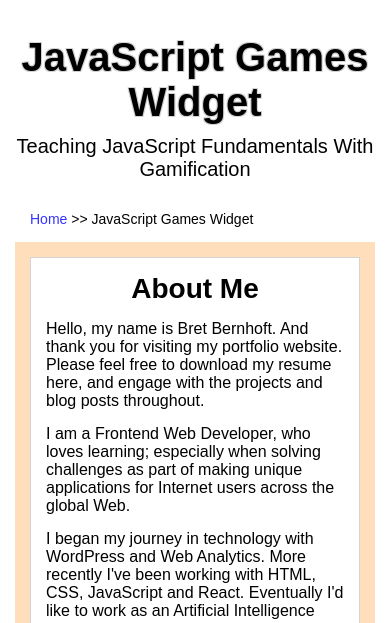
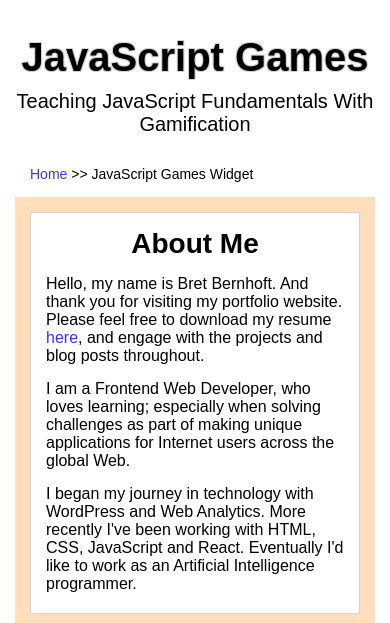
Before and after one commit to devbret/under-construction, a plain HTML site: page javascript-games/index.html in a window 390 px wide. Shown: the top 623 px of the page. Drawn offline with Linux system fonts and the light colour scheme.

Commit message:
Major upgrades to site responsiveness.

```diff
--- a/javascript-games/index.html
+++ b/javascript-games/index.html
@@ -16,15 +16,19 @@
     <meta name="viewport" content="width=device-width, initial-scale=1.0">
     <title>JavaScript Games Widget - Bret Bernhoft</title>
     <link rel="stylesheet" href="/main.css">
+    <link rel="stylesheet" href="/sqMain.css">
     <link rel="stylesheet" href="games.css">
   </head>
   <body>
     <div id="bgColoring"></div>
     <header>
-      <h1>JavaScript Games Widget</h1>
-      <p>Teaching JavaScript Fundamentals With Gamification</p>
+      <div id="m"></div>
+      <div class="headerSqueeze">
+        <h1>JavaScript Games</h1>
+        <p id="subtext">Teaching JavaScript Fundamentals With Gamification</p>
+      </div>
     </header>
-    <nav>
+    <nav class="mainNav">
       <p><a href="/">Home</a> >> JavaScript Games Widget</p>
     </nav>
     <main>
@@ -75,7 +79,7 @@
         <div id="topAsideDiv">
           <section class="styledPrimary" id="aboutMe">
             <h2>About Me</h2>
-            <p id="initialGreeting">Hello, my name is Bret Bernhoft. And thank you for visiting my portfolio website. Please feel free to download my resume here, and engage with the projects and blog posts throughout.</p>
+            <p id="initialGreeting">Hello, my name is Bret Bernhoft. And thank you for visiting my portfolio website. Please feel free to download my resume <a href="/bret-bernhoft-resume.pdf" target="_blank">here</a>, and engage with the projects and blog posts throughout.</p>
             <p>I am a Frontend Web Developer, who loves learning; especially when solving challenges as part of making unique applications for Internet users across the global Web.</p>
             <p id="techJourney">I began my journey in technology with WordPress and Web Analytics. More recently I've been working with HTML, CSS, JavaScript and React. Eventually I'd like to work as an Artificial Intelligence programmer.</p>
           </section>
@@ -144,6 +148,7 @@
       <p id="intro"><span id="timer"></span></p>
     </footer>
     <script src="/main.js"></script>
+    <script src="/sqMain.js" defer></script>
     <script src="games.js"></script>
     <script src="gamesResizer.js"></script>
   </body>
```
